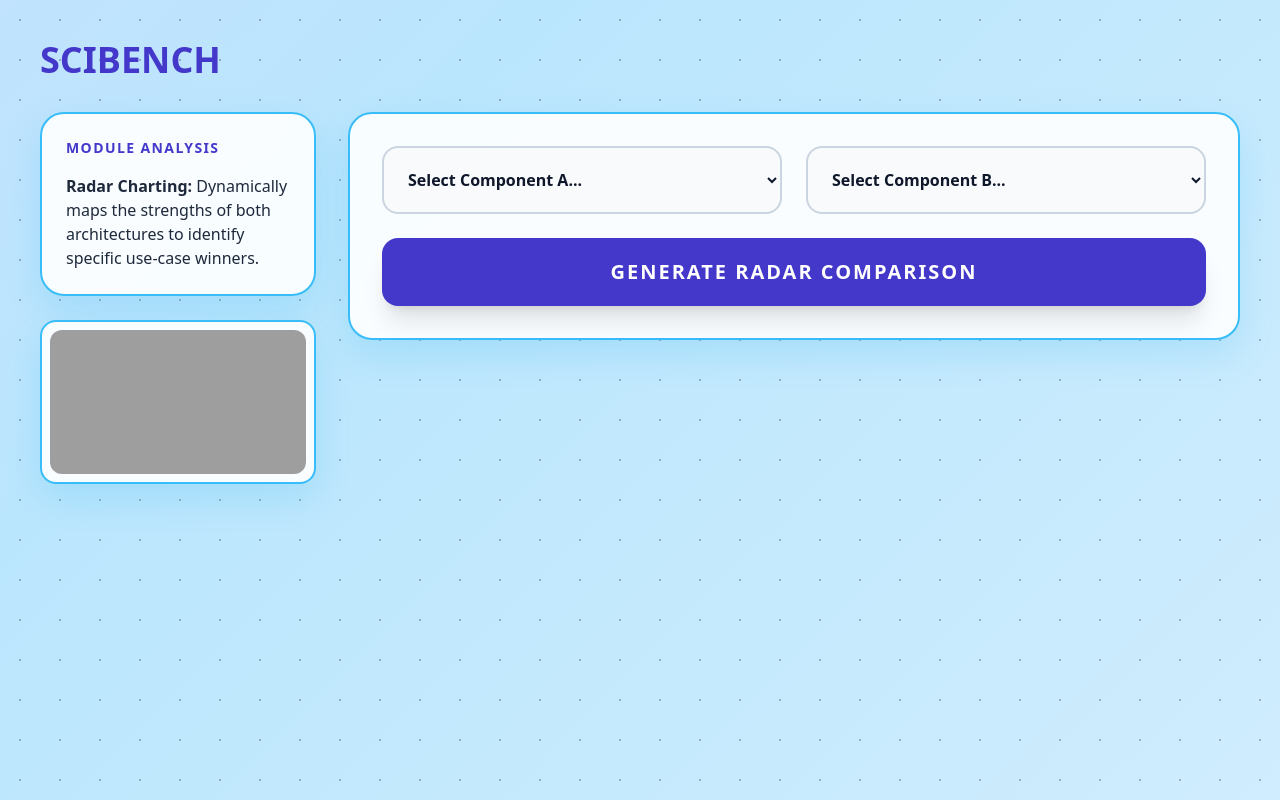
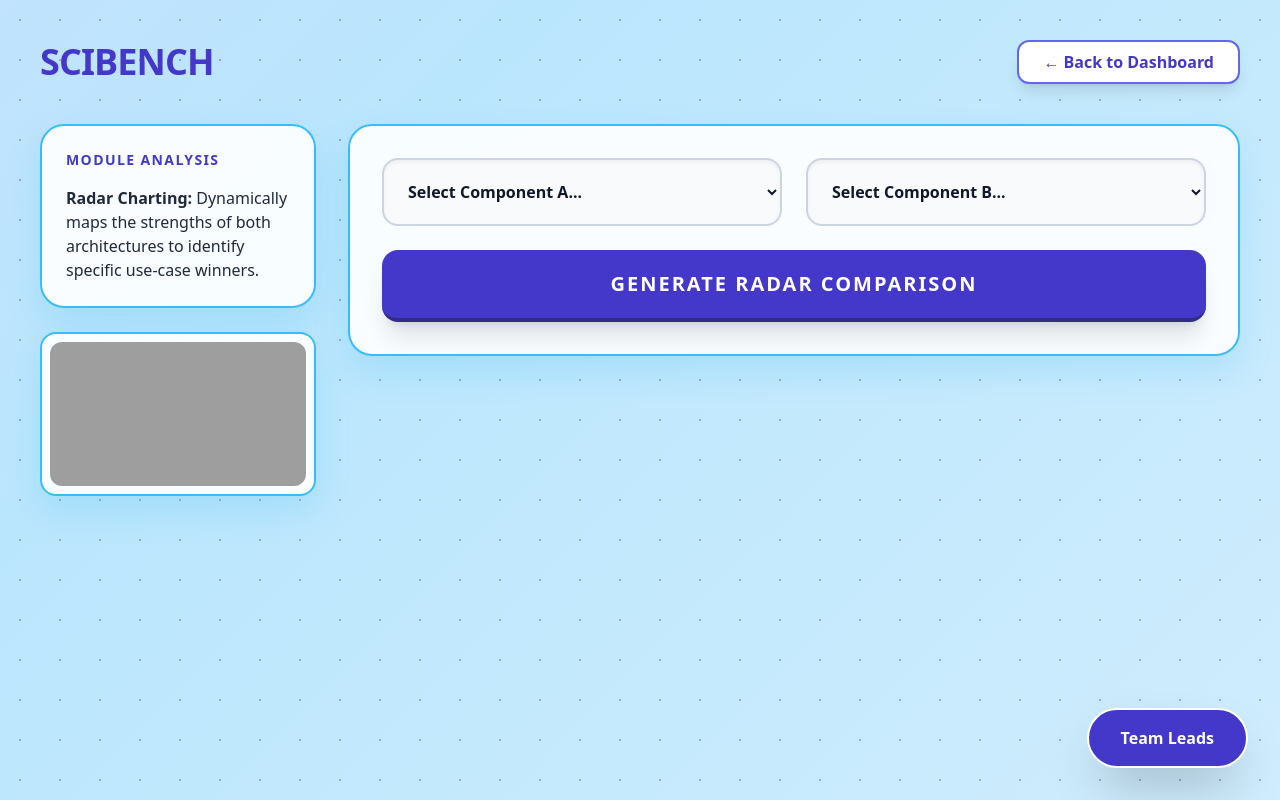
Before and after one commit to rgopesh07-png/scibench_final, a Flask app: page /compare in a window 1280 px wide. Run offline with Flask 3, Linux system fonts and the light colour scheme; data comes from the database, SQL or seed files in the repository; some libraries are stand-ins or nearby versions; grey boxes are pictures that could not be loaded.

Commit message:
Update compare.html

```diff
--- a/templates/compare.html
+++ b/templates/compare.html
@@ -6,19 +6,20 @@
     <script src="https://cdn.tailwindcss.com"></script>
     <script src="https://cdn.jsdelivr.net/npm/chart.js"></script>
     <style>
-        body { margin: 0; font-family: system-ui, sans-serif; color: #0f172a; }
-        /* VIBRANT AMBIENT BACKGROUND */
+        body { margin: 0; font-family: system-ui, sans-serif; color: #0f172a; overflow-x: hidden; }
         .bg-vibrant-ambient { position: fixed; inset: 0; z-index: -2; background: linear-gradient(-45deg, #e0f2fe, #bae6fd, #ddd6fe, #e0f2fe); background-size: 400% 400%; animation: ambientLight 15s ease infinite; }
         @keyframes ambientLight { 0% { background-position: 0% 50%; } 50% { background-position: 100% 50%; } 100% { background-position: 0% 50%; } }
         .star-pattern { position: fixed; inset: 0; z-index: -1; opacity: 0.5; background-image: radial-gradient(#64748b 1px, transparent 1px); background-size: 40px 40px; }
-
-        /* BOLD GLASS CARDS */
         .vibrant-glass { background: rgba(255, 255, 255, 0.9); backdrop-filter: blur(20px); border: 2px solid #38bdf8; box-shadow: 0 15px 35px rgba(14, 165, 233, 0.15); transition: 0.3s; }
     </style>
 </head>
-<body class="p-6 md:p-10 relative">
+<body class="p-6 md:p-10 relative min-h-screen">
     <div class="bg-vibrant-ambient"></div><div class="star-pattern"></div>
-    <a href="/" class="text-4xl font-black text-indigo-700 mb-8 block w-max hover:scale-105 transition-transform">SCIBENCH</a>
+
+    <header class="flex justify-between items-center mb-10 max-w-7xl mx-auto">
+        <a href="/" class="text-4xl font-black text-indigo-700 hover:scale-105 transition-transform tracking-tight">SCIBENCH</a>
+        <a href="/" class="bg-white border-2 border-indigo-500 text-indigo-700 font-bold py-2 px-6 rounded-xl shadow-lg hover:bg-indigo-50 transition-colors">← Back to Dashboard</a>
+    </header>
 
     <div class="max-w-7xl mx-auto grid grid-cols-1 lg:grid-cols-4 gap-8">
         <aside class="lg:col-span-1 space-y-6">
@@ -33,30 +34,30 @@
 
         <div class="lg:col-span-3">
             <form method="POST" class="vibrant-glass p-8 rounded-3xl mb-8 grid md:grid-cols-2 gap-6">
-                <select name="p1" required class="w-full bg-slate-50 p-5 rounded-2xl text-slate-900 font-bold outline-none border-2 border-slate-300 focus:border-indigo-600 transition-all">
+                <select name="p1" required class="w-full bg-slate-50 p-5 rounded-2xl text-slate-900 font-bold outline-none border-2 border-slate-300 focus:border-indigo-600 transition-all shadow-inner">
                     <option value="" disabled selected>Select Component A...</option>
                     {% for p in parts %}<option value="{{ p.id }}" {% if request.form.get('p1') == p.id|string %}selected{% endif %}>{{ p.name }}</option>{% endfor %}
                 </select>
-                <select name="p2" required class="w-full bg-slate-50 p-5 rounded-2xl text-slate-900 font-bold outline-none border-2 border-slate-300 focus:border-indigo-600 transition-all">
+                <select name="p2" required class="w-full bg-slate-50 p-5 rounded-2xl text-slate-900 font-bold outline-none border-2 border-slate-300 focus:border-indigo-600 transition-all shadow-inner">
                     <option value="" disabled selected>Select Component B...</option>
                     {% for p in parts %}<option value="{{ p.id }}" {% if request.form.get('p2') == p.id|string %}selected{% endif %}>{{ p.name }}</option>{% endfor %}
                 </select>
-                <button type="submit" class="md:col-span-2 bg-indigo-700 py-5 rounded-2xl font-black text-xl text-white hover:bg-indigo-800 shadow-xl transition-colors tracking-widest">GENERATE RADAR COMPARISON</button>
+                <button type="submit" class="md:col-span-2 bg-indigo-700 py-5 rounded-2xl font-black text-xl text-white hover:bg-indigo-800 shadow-xl transition-colors tracking-widest border-b-4 border-indigo-900">GENERATE RADAR COMPARISON</button>
             </form>
 
             {% if d1 and d2 %}
-            <div class="vibrant-glass p-8 rounded-3xl grid grid-cols-1 md:grid-cols-2 gap-8 items-center">
+            <div class="vibrant-glass p-8 rounded-3xl grid grid-cols-1 md:grid-cols-2 gap-8 items-center bg-white shadow-2xl border-t-8 border-t-indigo-600">
                 <div class="space-y-6 text-center">
-                    <div class="bg-indigo-100 p-6 rounded-2xl border-2 border-indigo-300">
+                    <div class="bg-indigo-50 p-6 rounded-2xl border-2 border-indigo-200 shadow-inner">
                         <h3 class="text-xl font-black mb-2 text-indigo-900">{{ d1.name }}</h3>
-                        <p class="text-4xl font-black text-indigo-700">{{ "{:,}".format(d1.total) }} <span class="text-sm text-slate-600 font-bold block uppercase mt-1">Total Points</span></p>
+                        <p class="text-4xl font-black text-indigo-700">{{ "{:,}".format(d1.total) }} <span class="text-sm text-slate-600 font-bold block uppercase tracking-widest mt-1">Total Points</span></p>
                     </div>
-                    <div class="bg-sky-100 p-6 rounded-2xl border-2 border-sky-300">
+                    <div class="bg-sky-50 p-6 rounded-2xl border-2 border-sky-200 shadow-inner">
                         <h3 class="text-xl font-black mb-2 text-sky-900">{{ d2.name }}</h3>
-                        <p class="text-4xl font-black text-sky-700">{{ "{:,}".format(d2.total) }} <span class="text-sm text-slate-600 font-bold block uppercase mt-1">Total Points</span></p>
+                        <p class="text-4xl font-black text-sky-700">{{ "{:,}".format(d2.total) }} <span class="text-sm text-slate-600 font-bold block uppercase tracking-widest mt-1">Total Points</span></p>
                     </div>
                 </div>
-                <div class="bg-white p-4 rounded-2xl border-2 border-slate-200 shadow-inner w-full aspect-square relative"><canvas id="compareChart"></canvas></div>
+                <div class="bg-slate-50 p-4 rounded-3xl border-2 border-slate-200 shadow-inner w-full aspect-square relative"><canvas id="compareChart"></canvas></div>
             </div>
 
             <script>
@@ -67,8 +68,8 @@
                     data: {
                         labels: ['Climate (FP64)', 'Genome (Cache)', 'Physics (CUDA)'],
                         datasets: [
-                            { label: d1.name, data: [d1.cli, d1.gen, d1.phy], fill: true, backgroundColor: 'rgba(67, 56, 202, 0.4)', borderColor: 'rgb(67, 56, 202)', pointBackgroundColor: 'rgb(67, 56, 202)' },
-                            { label: d2.name, data: [d2.cli, d2.gen, d2.phy], fill: true, backgroundColor: 'rgba(14, 165, 233, 0.4)', borderColor: 'rgb(14, 165, 233)', pointBackgroundColor: 'rgb(14, 165, 233)' }
+                            { label: d1.name, data: [d1.cli, d1.gen, d1.phy], fill: true, backgroundColor: 'rgba(67, 56, 202, 0.5)', borderColor: 'rgb(67, 56, 202)', pointBackgroundColor: 'rgb(67, 56, 202)', borderWidth: 2 },
+                            { label: d2.name, data: [d2.cli, d2.gen, d2.phy], fill: true, backgroundColor: 'rgba(14, 165, 233, 0.5)', borderColor: 'rgb(14, 165, 233)', pointBackgroundColor: 'rgb(14, 165, 233)', borderWidth: 2 }
                         ]
                     },
                     options: { responsive: true, maintainAspectRatio: false }
@@ -77,5 +78,20 @@
             {% endif %}
         </div>
     </div>
+
+    <button onclick="document.getElementById('devModal').classList.remove('hidden')" class="fixed bottom-8 right-8 bg-indigo-700 text-white font-black py-4 px-8 rounded-full shadow-2xl z-40 hover:scale-110 border-2 border-white transition-all">Team Leads</button>
+    <div id="devModal" class="hidden fixed inset-0 bg-slate-900/60 backdrop-blur-md z-50 flex items-center justify-center transition-all">
+        <div class="bg-white p-10 rounded-[2.5rem] shadow-2xl max-w-sm w-full relative border-4 border-indigo-500">
+            <button onclick="document.getElementById('devModal').classList.add('hidden')" class="absolute top-6 right-8 text-3xl text-slate-400 hover:text-slate-800 font-bold">&times;</button>
+            <h3 class="font-black text-3xl mb-8 text-indigo-700">Project Leads</h3>
+            <ul class="space-y-4 font-black text-slate-800 text-lg">
+                <li class="flex items-center gap-3"><span class="w-3 h-3 rounded-full bg-blue-500 shadow-md"></span>Gopesh Rajput</li>
+                <li class="flex items-center gap-3"><span class="w-3 h-3 rounded-full bg-cyan-500 shadow-md"></span>Piyush Datt</li>
+                <li class="flex items-center gap-3"><span class="w-3 h-3 rounded-full bg-emerald-500 shadow-md"></span>Abhinandan Singla</li>
+                <li class="flex items-center gap-3"><span class="w-3 h-3 rounded-full bg-purple-500 shadow-md"></span>Garvit Wadhadwan</li>
+                <li class="flex items-center gap-3"><span class="w-3 h-3 rounded-full bg-orange-500 shadow-md"></span>Gaurav Sharma</li>
+            </ul>
+        </div>
+    </div>
 </body>
 </html>
```
